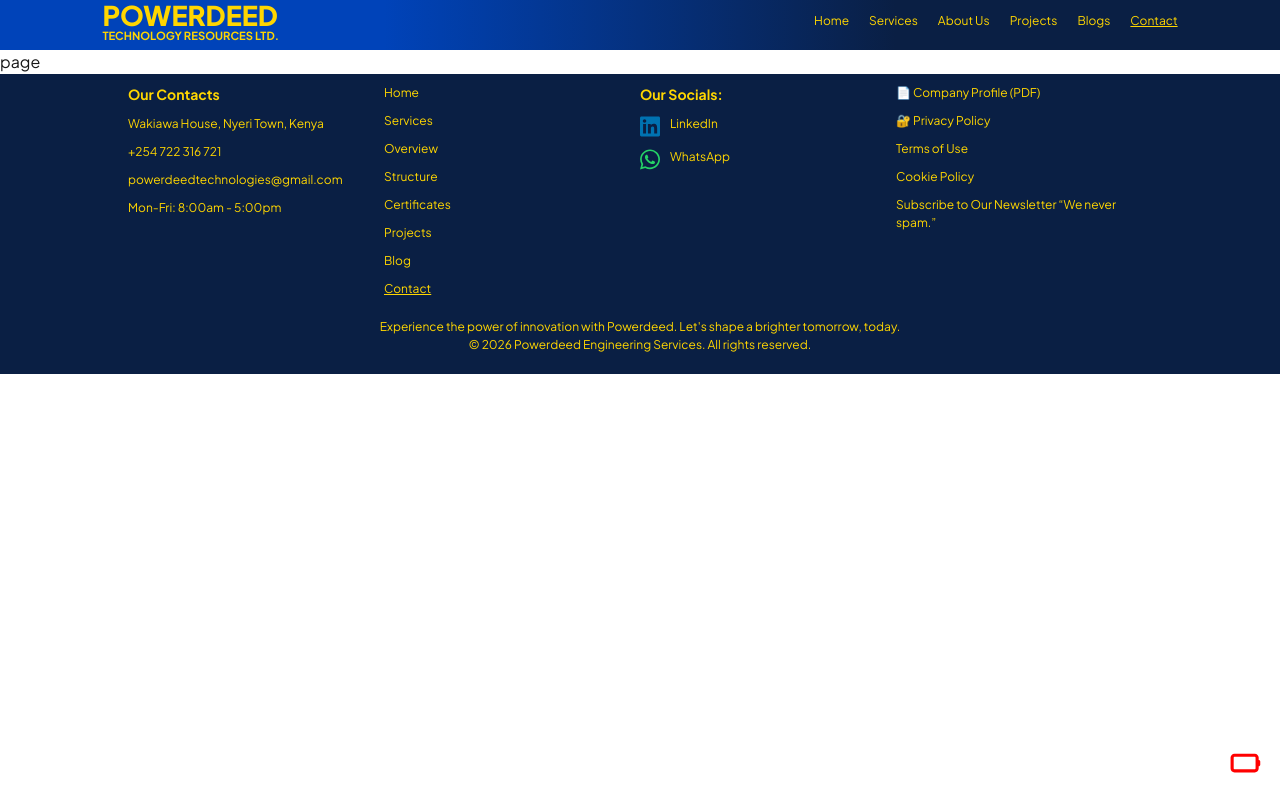
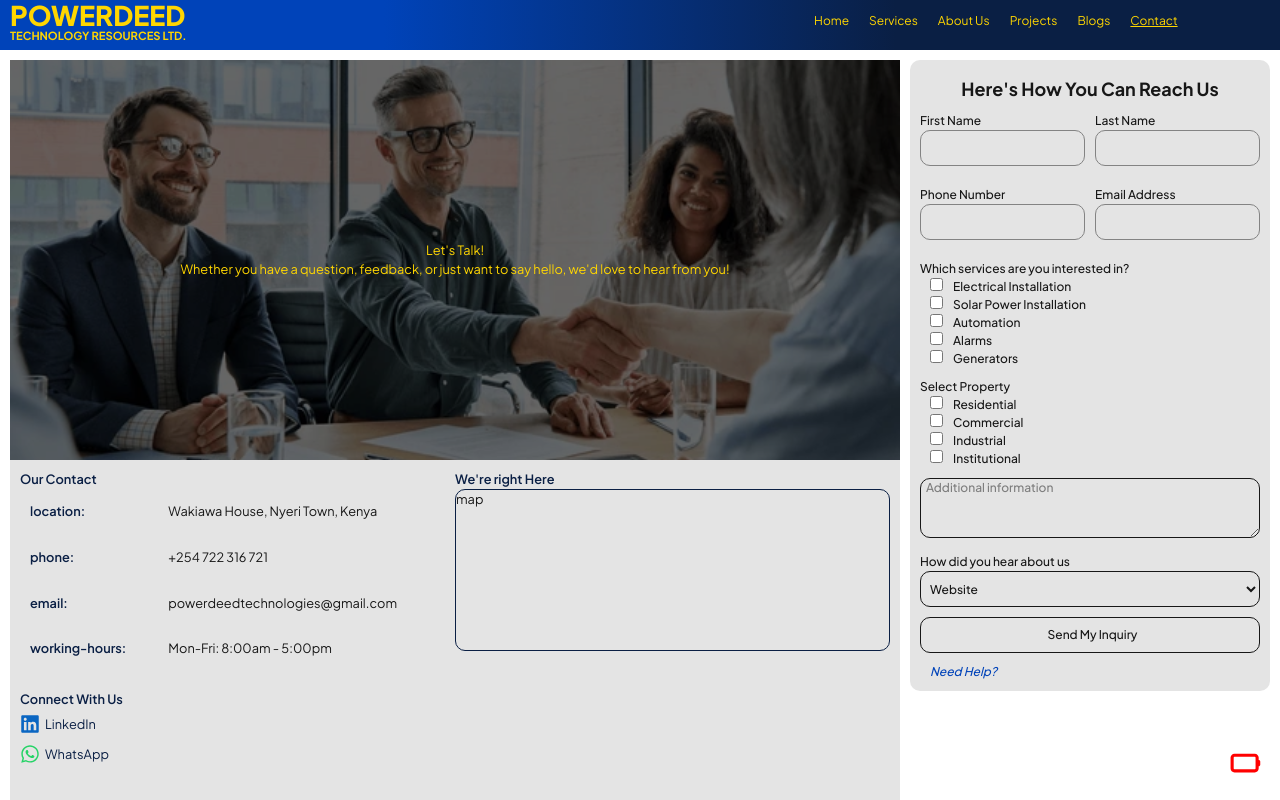
Before and after one commit to Powerdeed/PTR-client-website, a Next.js app: page /contact in a window 1280 px wide. Shown: the top 800 px of the page. Built offline with nearby package versions, Linux system fonts and the light colour scheme.

Commit message:
Added contact section

```diff
--- a/app/contact/page.tsx
+++ b/app/contact/page.tsx
@@ -1,3 +1,157 @@
-export default function page() {
-  return <div>page</div>;
+// modules
+// import { useState } from "react";
+import Link from "next/link";
+// import axios from "axios";
+
+// components
+import SidePanel from "@/components/layout/SidePanel";
+
+import { contacts } from "@/data/dummyData";
+import Image from "next/image";
+
+export default function Contact() {
+  // const API = import.meta.env.VITE_API_BASE_URL;
+  // const [contacts, setContacts] = useState({});
+
+  // Fetch contacts from the API
+  // useEffect(() => {
+  //   const fetchContacts = async () => {
+  //     try {
+  //       const res = await axios.get(`${API}/contacts`);
+  //       const data = res.data.data;
+  //       setContacts(data);
+  //     } catch (error) {
+  //       console.error("Failed to fetch contacts", error);
+  //     }
+  //   };
+
+  //   fetchContacts();
+  // }, []);
+
+  return (
+    <div className="w-full lg:inline-flex p-2.5 text-[0.8em] lg:h-[calc(100vh-350px)] lg:min-h-200">
+      <div className="flex-1 relative lg:mr-2.5 bg-(--terciary-grey)/50 p-2.5 lg:p-0 mb-2.5">
+        <div className="w-full h-100 flex flex-col justify-center items-center relative mb-2.5">
+          <div className="absolute z-1 w-full h-full text-(--primary-yellow) flex text-center items-center justify-center">
+            <div>
+              <h2 className="contact-title-main">Let&apos;s Talk!</h2>
+              <h3 className="contact-subtitle">
+                Whether you have a question, feedback, or just want to say
+                hello, we&apos;d love to hear from you!
+              </h3>
+            </div>
+          </div>
+          <div className="relative bg-black w-full h-100 overflow-hidden">
+            <Image
+              src="/images/agreement.png"
+              alt=""
+              fill
+              className="w-full h-full object-cover opacity-40 z-0"
+            />
+          </div>
+        </div>
+        <div className="w-full lg:px-2.5 grid gap-2.5">
+          <div className="lg:flex">
+            <div className="w-full h-50 mb-2.5 lg:w-1/2">
+              <h2 className="text-(--primary-blue) font-semibold">
+                Our Contact
+              </h2>
+              <div className="grid grid-cols-[1fr_2fr] m-2.5">
+                <ul className="w-full h-fit grid gap-5">
+                  {!contacts ? (
+                    <li>Loading contacts...</li>
+                  ) : (
+                    Object.keys(contacts).map((contact) => (
+                      <li
+                        key={contact}
+                        className="w-full h-[2em] flex list-none items-center font-semibold text-(--primary-blue)"
+                      >
+                        {contact}:
+                      </li>
+                    ))
+                  )}
+                </ul>
+                <ul className="w-full h-fit grid gap-5">
+                  {!contacts ? (
+                    <li>Loading contacts...</li>
+                  ) : (
+                    Object.values(contacts).map((contact) => (
+                      <li
+                        key={contact}
+                        className="w-full h-[2em] flex list-none items-center"
+                      >
+                        {contact}
+                      </li>
+                    ))
+                  )}
+                </ul>
+              </div>
+            </div>
+            <div className="w-full h-50 mb-2.5 lg:w-1/2">
+              <h2 className="section-title text-(--primary-blue) font-semibold">
+                We&apos;re right Here
+              </h2>
+              <div className="w-full h-[calc(100%-3em)] relative border border-(--primary-blue) rounded-[10px]">
+                map
+              </div>
+            </div>
+          </div>
+
+          <div className="w-full mb-2.5">
+            <h2 className="section-title text-(--primary-blue) font-semibold">
+              Connect With Us
+            </h2>
+            <div className="w-full items-start flex-col lg:items-center justify-center">
+              <ul>
+                <li className="list-none">
+                  <Link
+                    href="https://www.linkedin.com/in/alfred-kuria-58199a106/?originalSubdomain=ke"
+                    target="_blank"
+                    rel="noopener noreferrer"
+                    className="inline-flex items-center content-center no-underline text-(--primary-blue) my-1.25 gap-1.25"
+                  >
+                    <svg
+                      xmlns="http://www.w3.org/2000/svg"
+                      viewBox="0 0 448 512"
+                      aria-label="LinkedIn"
+                      className="w-5 h-5 linkedin-icon"
+                    >
+                      <path
+                        d="M416 32H31.9C14.3 32 0 46.5 0 64.3v383.4C0 465.5 14.3 480 31.9 480H416c17.6 0 32-14.5 32-32.3V64.3c0-17.8-14.4-32.3-32-32.3zM135.4 416H69V202.2h66.5V416zm-33.2-243c-21.3 0-38.5-17.3-38.5-38.5S80.9 96 102.2 96c21.2 0 38.5 17.3 38.5 38.5 0 21.3-17.2 38.5-38.5 38.5zm282.1 243h-66.4V312c0-24.8-.5-56.7-34.5-56.7-34.6 0-39.9 27-39.9 54.9V416h-66.4V202.2h63.7v29.2h.9c8.9-16.8 30.6-34.5 62.9-34.5 67.2 0 79.7 44.3 79.7 101.9V416z"
+                        fill="#0a66c2"
+                      />
+                    </svg>
+                    LinkedIn
+                  </Link>
+                </li>
+                <li className="list-none">
+                  <Link
+                    href="https://wa.me/254722316721?text=Hi%2C%20I%20found%20you%20on%20the%20website"
+                    target="_blank"
+                    rel="noopener noreferrer"
+                    className="inline-flex items-center content-center no-underline text-(--primary-blue) my-1.25 gap-1.25"
+                  >
+                    <svg
+                      xmlns="http://www.w3.org/2000/svg"
+                      viewBox="0 0 448 512"
+                      aria-label="WhatsApp"
+                      className="w-5 h-5 whatsapp-icon"
+                    >
+                      <path
+                        d="M380.9 97.1C339 55.1 283.2 32 223.9 32c-122.4 0-222 99.6-222 222 0 39.1 10.2 77.3 29.6 111L0 480l117.7-30.9c32.4 17.7 68.9 27 106.1 27h.1c122.3 0 224.1-99.6 224.1-222 0-59.3-25.2-115-67.1-157zm-157 341.6c-33.2 0-65.7-8.9-94-25.7l-6.7-4-69.8 18.3L72 359.2l-4.4-7c-18.5-29.4-28.2-63.3-28.2-98.2 0-101.7 82.8-184.5 184.6-184.5 49.3 0 95.6 19.2 130.4 54.1 34.8 34.9 56.2 81.2 56.1 130.5 0 101.8-84.9 184.6-186.6 184.6zm101.2-138.2c-5.5-2.8-32.8-16.2-37.9-18-5.1-1.9-8.8-2.8-12.5 2.8-3.7 5.6-14.3 18-17.6 21.8-3.2 3.7-6.5 4.2-12 1.4-32.6-16.3-54-29.1-75.5-66-5.7-9.8 5.7-9.1 16.3-30.3 1.8-3.7 .9-6.9-.5-9.7-1.4-2.8-12.5-30.1-17.1-41.2-4.5-10.8-9.1-9.3-12.5-9.5-3.2-.2-6.9-.2-10.6-.2-3.7 0-9.7 1.4-14.8 6.9-5.1 5.6-19.4 19-19.4 46.3 0 27.3 19.9 53.7 22.6 57.4 2.8 3.7 39.1 59.7 94.8 83.8 35.2 15.2 49 16.5 66.6 13.9 10.7-1.6 32.8-13.4 37.4-26.4 4.6-13 4.6-24.1 3.2-26.4-1.3-2.5-5-3.9-10.5-6.6z"
+                        fill="#25d366"
+                      />
+                    </svg>
+                    WhatsApp
+                  </Link>
+                </li>
+              </ul>
+            </div>
+          </div>
+        </div>
+      </div>
+
+      <SidePanel options={["reach us"]} />
+    </div>
+  );
 }
--- a/app/services/page.tsx
+++ b/app/services/page.tsx
@@ -32,7 +32,7 @@ export default function Services() {
               <div className="relative h-60 md:h-90 overflow-hidden rounded-xl">
                 <FontAwesomeIcon
                   icon={["fas", "circle-arrow-left"]}
-                  className="absolute left-3 top-1/2 -translate-y-1/2 text-3xl cursor-pointer z-10 text-white drop-shadow"
+                  className="absolute left-3 top-1/2 -translate-y-1/2 text-3xl cursor-pointer z-1 text-white drop-shadow"
                   onClick={() => handleScroll(imageRefs, "left", service.id)}
                 />
 
@@ -62,7 +62,7 @@ export default function Services() {
                 {/* Right Arrow */}
                 <FontAwesomeIcon
                   icon={["fas", "circle-arrow-right"]}
-                  className="absolute right-3 top-1/2 -translate-y-1/2 text-3xl cursor-pointer z-10 text-white drop-shadow"
+                  className="absolute right-3 top-1/2 -translate-y-1/2 text-3xl cursor-pointer z-1 text-white drop-shadow"
                   onClick={() => handleScroll(imageRefs, "right", service.id)}
                 />
               </div>
--- a/components/layout/Footer.tsx
+++ b/components/layout/Footer.tsx
@@ -5,12 +5,7 @@ import Link from "next/link";
 import { usePathname } from "next/navigation";
 // import axios from "axios";
 
-const contacts = {
-  location: "Wakiawa House, Nyeri Town, Kenya",
-  phone: "+254 722 316 721",
-  email: "powerdeedtechnologies@gmail.com",
-  "working-hours": "Mon-Fri: 8:00am - 5:00pm",
-};
+import { contacts } from "@/data/dummyData";
 
 const links = [
   "",
--- a/components/layout/Nav.tsx
+++ b/components/layout/Nav.tsx
@@ -61,7 +61,7 @@ export default function Nav() {
   const isActive = (path: string) => (pathname === path ? "underline" : "");
 
   return (
-    <nav className="relative flex items-center w-full h-12.5 pl-[8%] z-2 bg-[linear-gradient(to_right,var(--secondary-blue)_30%,var(--primary-blue)_70%)] text-(--primary-yellow)">
+    <nav className="relative flex items-center w-full h-12.5 px-2.5 z-2 bg-[linear-gradient(to_right,var(--secondary-blue)_30%,var(--primary-blue)_70%)] text-(--primary-yellow)">
       <Link href="/" className="company-name">
         <div className="no-underline leading-5">
           <h1 className="font-extrabold text-[1.7em] m-0">POWERDEED</h1>
--- a/data/dummyData.ts
+++ b/data/dummyData.ts
@@ -1492,3 +1492,10 @@ export const blogs: Blogs = [
     },
   },
 ];
+
+export const contacts = {
+  location: "Wakiawa House, Nyeri Town, Kenya",
+  phone: "+254 722 316 721",
+  email: "powerdeedtechnologies@gmail.com",
+  "working-hours": "Mon-Fri: 8:00am - 5:00pm",
+};
```
Also changed, not shown: app/projects/page.tsx (+65 -44 lines).
